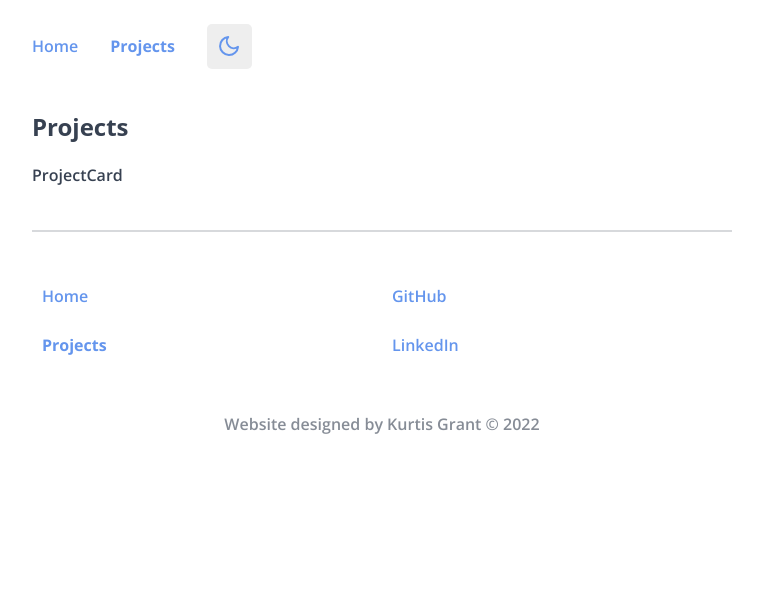
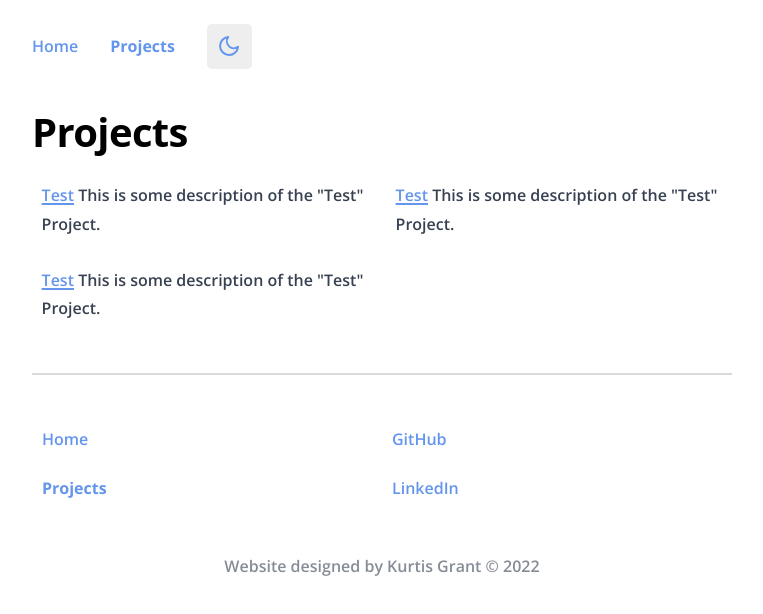
Before and after one commit to kurtisgrant/portfolio-site, a React (Create React App) app: page /Projects in a window 1280 px wide. Shown: the top 614 px of the page, without its empty margins (258-1021 px from the left). Built offline with nearby package versions, Linux system fonts and the light colour scheme.

Commit message:
Improve styling and create project-card

```diff
--- a/src/App.css
+++ b/src/App.css
@@ -2,11 +2,28 @@
   display: flex;
   justify-content: center;
 }
+
 .container {
   max-width: 700px;
   width: 100%;
   padding: 0 30px;
 }
+
 a {
   text-decoration: none;
 }
+
+.heading {
+  color: var(--heading);
+  font-size: 3rem;
+  line-height: 2.4rem;
+  letter-spacing: -0.04rem;
+  margin: 10px 0;
+}
+.sub-heading {
+  color: var(--sub-heading);
+  font-size: 2.4rem;
+  line-height: 2.4rem;
+  letter-spacing: -0.04rem;
+  margin: 10px 0;
+}
--- a/src/components/ProjectCard.css
+++ b/src/components/ProjectCard.css
@@ -0,0 +1,18 @@
+
+
+.project-card {
+  padding: 0.6rem;
+  border-radius: 5px;
+  background-color: var(--background);
+  transition: background-color 0.3s ease-in-out;
+}
+
+.project-card:hover {
+  background-color: var(--background-offset);
+}
+
+.project-card a {
+  text-decoration: underline;
+  text-decoration-thickness: 1.5px;
+  text-underline-offset: 2px;
+}
--- a/src/components/ProjectCard.js
+++ b/src/components/ProjectCard.js
@@ -1,9 +1,12 @@
 import React from 'react'
+import { Link } from 'react-router-dom'
 import './ProjectCard.css'
 
-function ProjectCard() {
+function ProjectCard(props) {
   return (
-    <div>ProjectCard</div>
+    <div className="project-card">
+      <Link to={props.slug}>{props.title}</Link > {props.children}
+    </div>
   )
 }
 
--- a/src/index.css
+++ b/src/index.css
@@ -3,24 +3,29 @@
   --sub-heading: #4b5563;
   --body-text: #374151;
   --background: #fff;
+  --background-offset: rgb(235, 241, 252);
   --btn-color: #eee;
   --btn-hover: #ddd;
   --link-color: cornflowerblue;
+  --link-hover: rgb(8, 114, 228);
 }
 
 [data-theme="dark"] {
   --heading: #fff;
   --sub-heading: #9ca3af;
-  --body-text: #9ca3af;
+  --body-text: #b1b9c6;
   --background: #000;
+  --background-offset: rgb(19, 33, 46);
   --btn-color: #333;
   --btn-hover: #444;
   --link-color: rgb(88, 157, 225);
+  --link-hover: rgb(8, 114, 228);
 }
 
 body {
   background-color: var(--background);
   color: var(--body-text);
+  transition: background-color 0.3s ease-in-out;
   margin: 0;
   font-family: 'Open Sans', sans-serif;
   font-weight: 600;
@@ -37,3 +42,7 @@ h1, h2, h3, h4, h5, h6 {
 a {
   color: var(--link-color);
 }
+
+a:hover {
+  color: var(--link-hover);
+}
--- a/src/pages/Home.css
+++ b/src/pages/Home.css
@@ -1,36 +1,36 @@
-.hero {
+.home-page .hero {
   display: flex;
   flex-direction: row;
 }
 @media (max-width: 720px) {
-  .hero {
+  .home-page .hero {
     flex-direction: column;
   }
-  .profile {
+  .home-page .profile {
     text-align: center;
     margin: 15px 0;
   }
 }
-.hero-text {
+.home-page .hero-text {
   display: flex;
   flex-direction: column;
   justify-content: center;
   margin-right: 40px;
 }
-.profile img {
+.home-page .profile img {
   width: 260px;
   height: 260px;
   object-fit: cover;
   border-radius: 30px;
 }
-.heading {
+.home-page .heading {
   color: var(--heading);
   font-size: 3rem;
   line-height: 2.4rem;
   letter-spacing: -0.04rem;
   margin: 10px 0;
 }
-.sub-heading {
+.home-page .sub-heading {
   color: var(--sub-heading);
   font-size: 2.4rem;
   line-height: 2.4rem;
--- a/src/pages/Home.js
+++ b/src/pages/Home.js
@@ -4,12 +4,12 @@ import profileImg from '../docs/profile.jpg';
 
 function Home() {
   return (
-    <main>
+    <main className="home-page">
       <div className="hero">
         <div className="hero-text">
           <div>
-            <h2 className="heading">Kurtis Grant</h2>
-            <h3 className="sub-heading">Full Stack Developer from Ottawa,&nbsp;ON</h3>
+            <h1 className="heading">Kurtis Grant</h1>
+            <h2 className="sub-heading">Full Stack Developer from Ottawa,&nbsp;ON</h2>
           </div>
         </div>
         <div className="profile">
--- /dev/null
+++ b/src/pages/Projects.css
@@ -0,0 +1,19 @@
+.project-container {
+  display: grid;
+  grid-template-columns: 1fr 1fr;
+  grid-gap: 0.5rem;
+}
+
+@media (max-width: 768px) {
+  .project-container {
+    grid-template-columns: 1fr;
+  }
+}
+
+.projects-page .heading {
+  color: var(--heading);
+  font-size: 2.5rem;
+  line-height: 2.4rem;
+  letter-spacing: -0.04rem;
+  margin: 20px 0;
+}
--- a/src/pages/Projects.js
+++ b/src/pages/Projects.js
@@ -1,11 +1,16 @@
 import React from 'react';
 import ProjectCard from '../components/ProjectCard';
+import './Projects.css'
 
 function Projects() {
   return (
-    <main>
-      <h2>Projects</h2>
-      <ProjectCard />
+    <main className="projects-page">
+      <h1 className="heading">Projects</h1>
+      <div className="project-container">
+        <ProjectCard title="Test" slug="test-slug">This is some description of the "Test" Project.</ProjectCard>
+        <ProjectCard title="Test" slug="test-slug">This is some description of the "Test" Project.</ProjectCard>
+        <ProjectCard title="Test" slug="test-slug">This is some description of the "Test" Project.</ProjectCard>
+      </div>
     </main>
   );
 }
```
